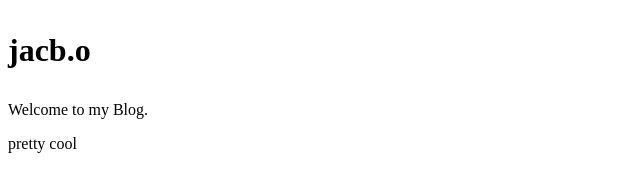
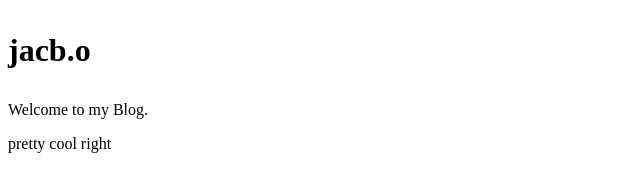
Before and after one commit to ashbitjacob/ashbitjacob.github.io, a plain HTML site: page index.html in a window 1280 px wide. Shown: the full height of the page, 0-640 px from the left. Drawn offline with Linux system fonts and the light colour scheme.

Commit message:
Update index.html

```diff
--- a/index.html
+++ b/index.html
@@ -3,6 +3,6 @@
 <body>
 <h1><p>jacb.o</p></h1>
 <p>Welcome to my Blog.</p>
-<p> pretty cool</p>
+<p>pretty cool right</p>
 </body>
 </html>
```
